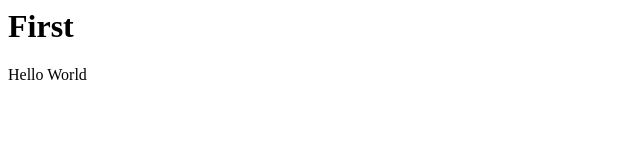
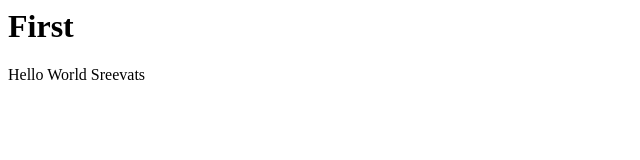
Before and after one commit to sreevatsravillu/firstrepo, a plain HTML site: page index.html in a window 1280 px wide. Shown: the full height of the page, 0-640 px from the left. Drawn offline with Linux system fonts and the light colour scheme.

Commit message:
Update index.html

```diff
--- a/index.html
+++ b/index.html
@@ -1,6 +1,6 @@
 <html>
 	<body>
 		<H1> First </H1>
-		<p> Hello World </p>
+		<p> Hello World Sreevats</p>
 	</body>
 </html>
```
